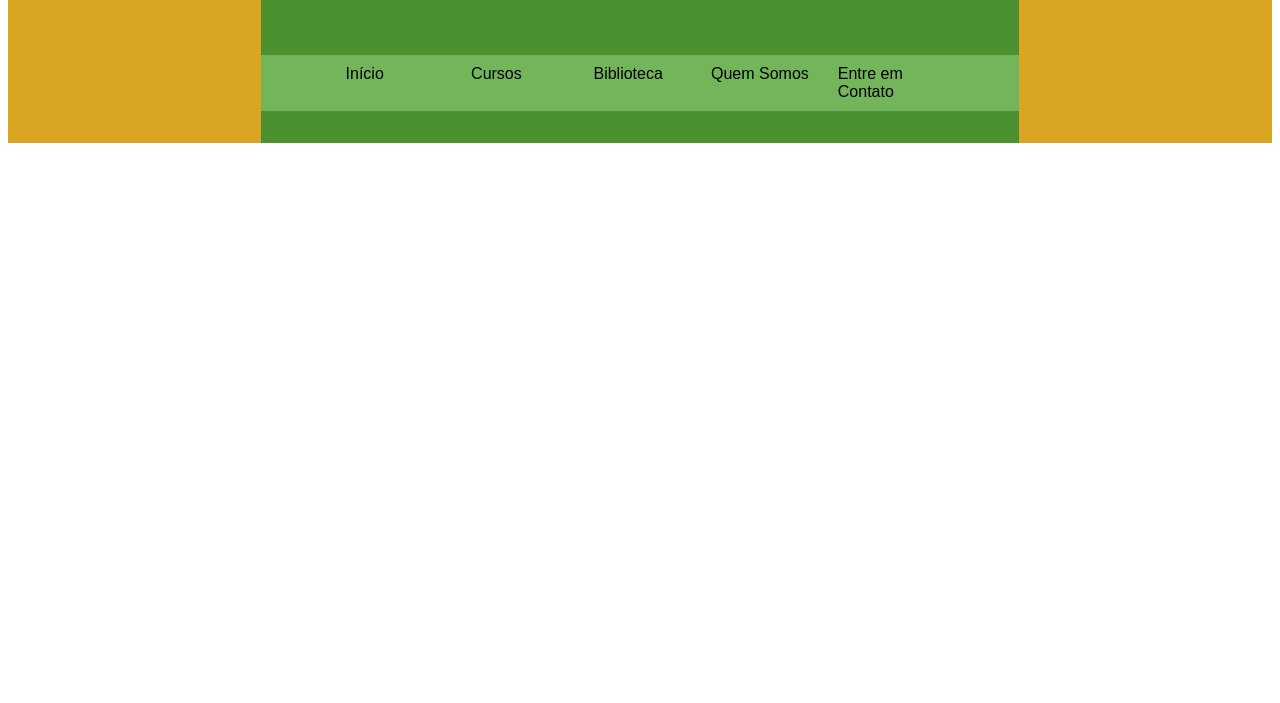
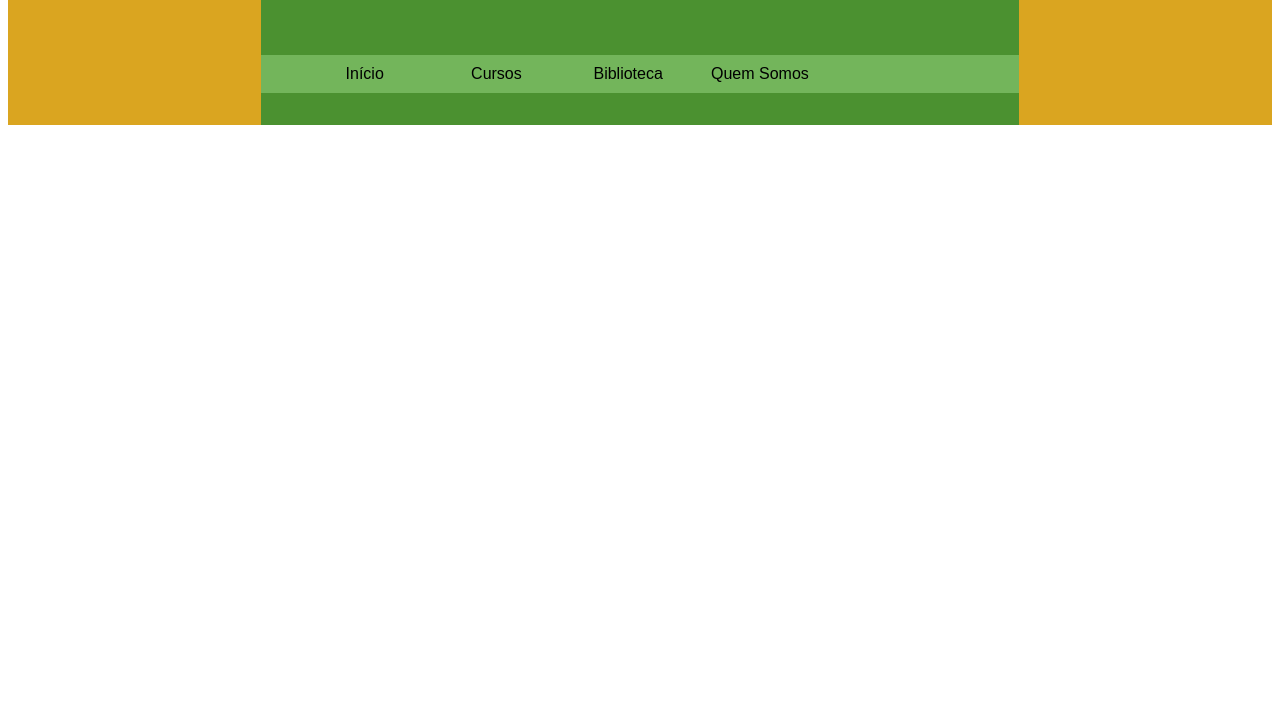
Before and after one commit to hsergiolima/uninter-atividade-extensionista-projeto, a plain HTML site: page membro.html in a window 1280 px wide. Shown: the part 97-800 px from the top of the page. Drawn offline with Linux system fonts and the light colour scheme.

Commit message:
feat: implementa arranjo de navegação na barra superior

```diff
--- a/membro.html
+++ b/membro.html
@@ -17,11 +17,10 @@
         <nav>
           <div class="menuSuperior">
             <ul>
-              <li class="menuSuperiorItem"><a href="index.html">Início</a></li>
-              <li class="menuSuperiorItem"><a href="cursos.html">Cursos</a></li>
-              <li class="menuSuperiorItem"><a href="biblioteca.html">Biblioteca</a></li>
-              <li class="menuSuperiorItem"><a href="quemsomos.html">Quem Somos</a></li>
-              <li class="menuSuperiorItem">Entre em Contato</li>
+              <a href="index.html"><li class="menuSuperiorItem">Início</li></a>
+              <a href="cursos.html"><li class="menuSuperiorItem">Cursos</li></a>
+              <a href="biblioteca.html"><li class="menuSuperiorItem">Biblioteca</li></a>
+              <a href="quemsomos.html"><li class="menuSuperiorItem">Quem Somos</a></li></a>
             </ul>
           </div>
         </nav>
```
Also changed, not shown: biblioteca.html (+1 -0 lines), cursos.html (+1 -0 lines), index.html (+1 -0 lines), quemsomos.html (+1 -0 lines).
